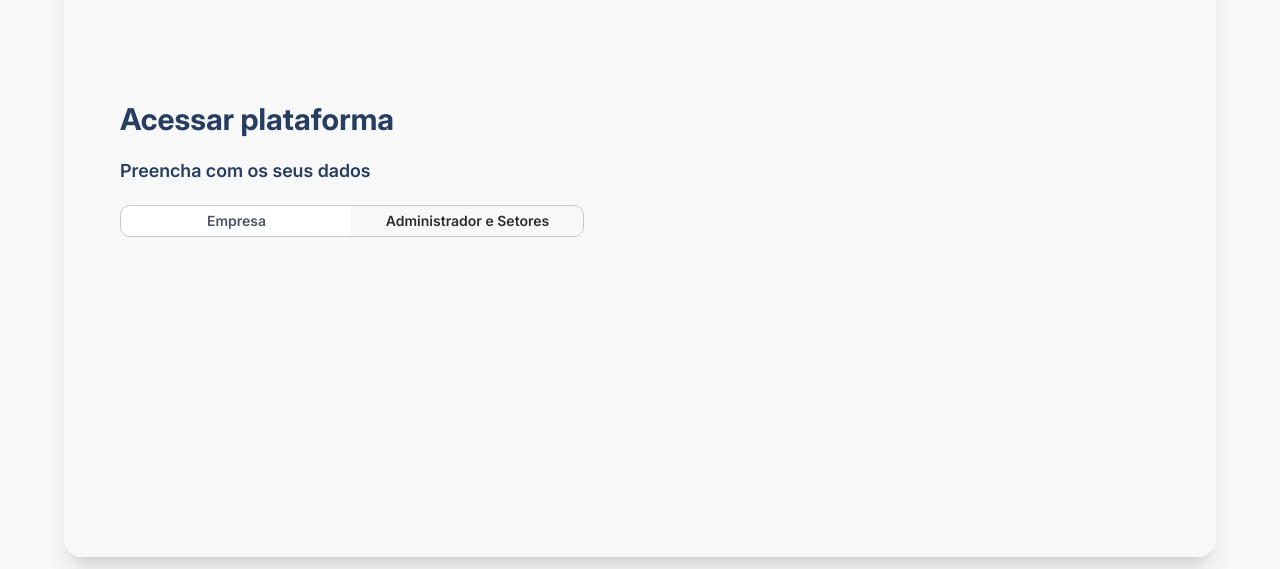
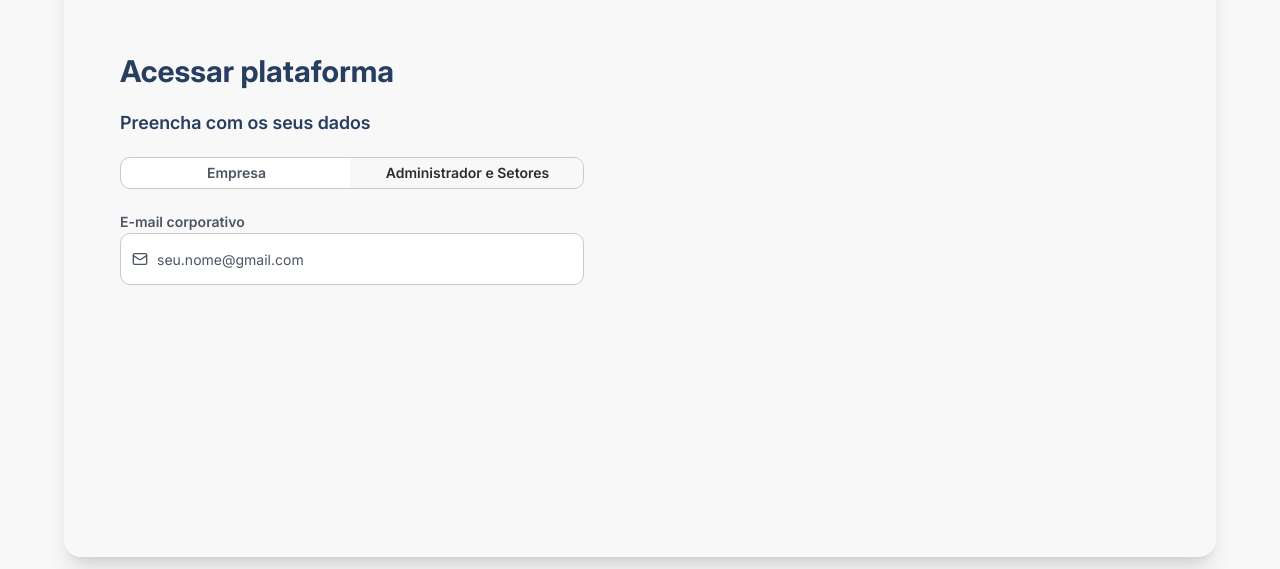
Before and after one commit to PedroHenriquee777/valida-seinfra, a Next.js app: page /login in a window 1280 px wide. Shown: the part 231-800 px from the top of the page. Built offline with nearby package versions, Linux system fonts and the light colour scheme.

Commit message:
feat: Adição de uma parte do código. Campo de email com input

```diff
--- a/app/(auth)/login/page.tsx
+++ b/app/(auth)/login/page.tsx
@@ -61,6 +61,25 @@ export default function PaginaInicial () {
 
               </TabsList>
             </Tabs>
+
+            { /* email */ }
+            <div className="space-y-2">
+              <label htmlFor="email" className="text-sm font-semibold text-muted-foreground">
+                E-mail corporativo
+              </label>
+              <div className="relative">
+                <Mail className="pointer-events-none absolute left-3 top-1/2 size-4 -translate-y-1/2 text-muted-foreground"/>
+
+                <Input
+                  id="email"
+                  type="email"
+                  autoComplete="email"
+                  placeholder="seu.nome@gmail.com"
+                  className="h-[52px] rounded-lg border-input bg-card pl-9 text-foreground placeholder:text-muted-foreground"
+                />
+              </div>
+            </div>
+
           </form>
 
 
```
